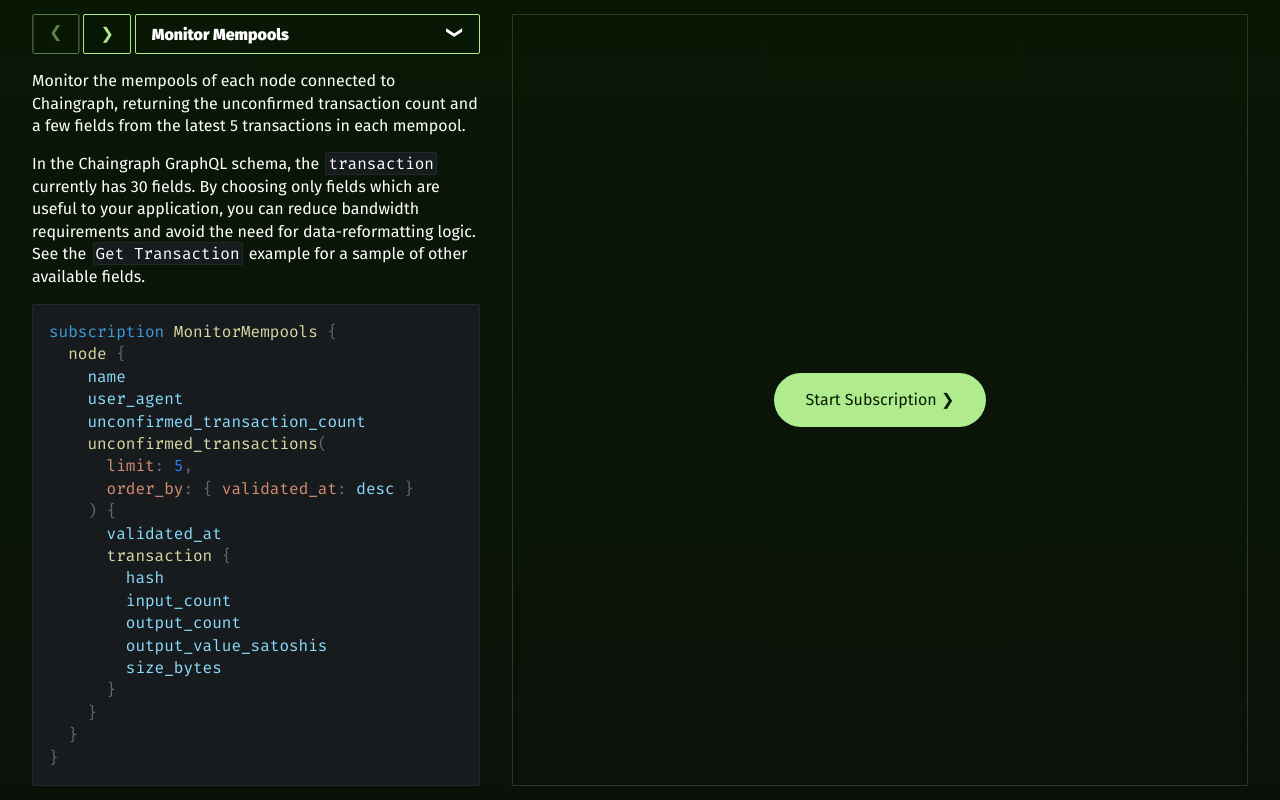
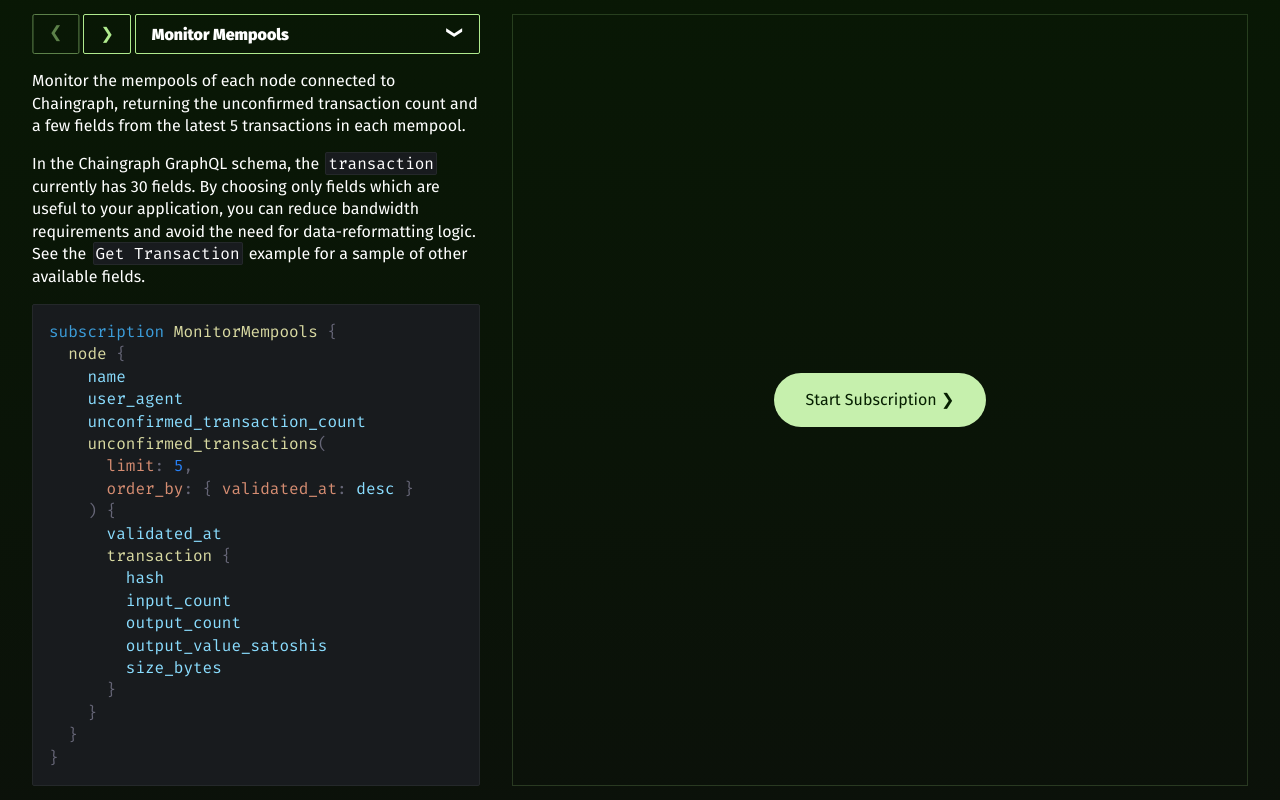
Before and after one commit to mainnet-pat/chaingraph.cash, a Next.js app: page / in a window 1280 px wide. In both pictures the pointer is over the element 879 px from the left and 1283 px from the top of the page. Shown: the part 883-1683 px from the top of the page. Built offline with nearby package versions, Linux system fonts and the light colour scheme; what graphql-hooks would draw is missing.

Commit message:
fix: subscription button hover

```diff
--- a/styles/Home.module.css
+++ b/styles/Home.module.css
@@ -302,6 +302,10 @@
   text-align: center;
   padding: 1em 2em;
   border-radius: 50px;
+  cursor: pointer;
+}
+.subscribeButton:hover {
+  background-color: hsl(98deg 70% 81%);
 }
 
 .footer {
```
